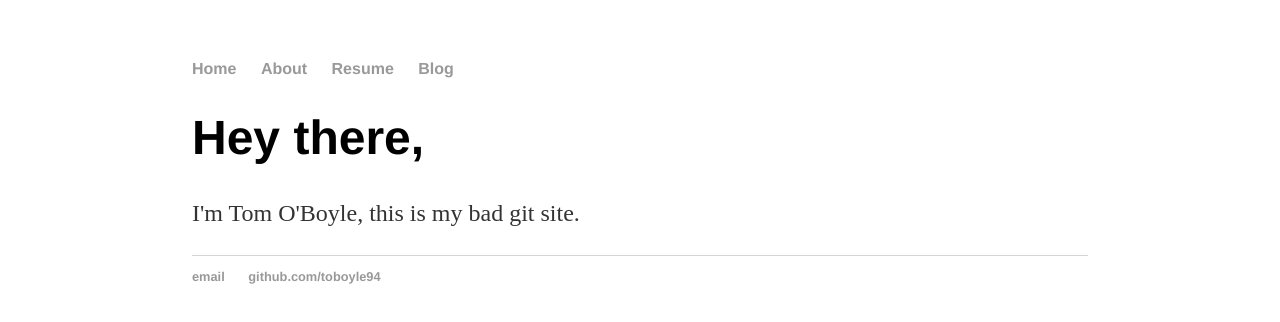
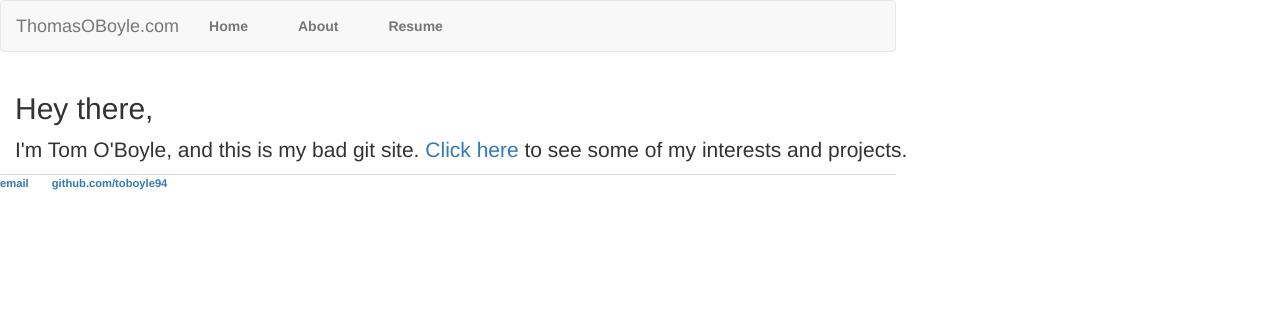
Before and after one commit to toboyle94/toboyle94.github.io, a plain HTML site: page index.html in a window 1280 px wide. Drawn offline with nearby package versions, Linux system fonts and the light colour scheme.

Commit message:
add bootstrap to header, use bootstrap navbar

```diff
--- a/index.html
+++ b/index.html
@@ -2,22 +2,32 @@
 <html>
   <head>
     <title>Thomas O'Boyle</title>
+    <meta charset="utf-8">
     <!-- main stylesheet -->
-        <link rel="stylesheet" type="text/css" href="/css/main.css">
+    <link rel="stylesheet" type="text/css" href="/css/main.css" />
+    <!-- bootstrap -->
+    <meta name="viewport" content="width=device-width, initial-scale=1">
+    <link rel="stylesheet" href="https://maxcdn.bootstrapcdn.com/bootstrap/3.3.7/css/bootstrap.min.css">
+    <script src="https://ajax.googleapis.com/ajax/libs/jquery/3.3.1/jquery.min.js"></script>
+    <script src="https://maxcdn.bootstrapcdn.com/bootstrap/3.3.7/js/bootstrap.min.js"></script>
   </head>
   <body>
-        <nav>
-            <ul>
-                <li><a href="/">Home</a></li>
+    <nav class="navbar navbar-default">
+      <div class="container-fluid">
+        <div class="navbar-header">
+          <a class="navbar-brand">ThomasOBoyle.com</a>
+        </div>
+        <ul class="nav navbar-nav">
+          <li><a class="active" href="/">Home</a></li>
           <li><a href="/about">About</a></li>
-                <li><a href="/cv">Resume</a></li>
-                <li><a href="/blog">Blog</a></li>
+          <li><a href="/resume">Resume</a></li>
         </ul>
+      </div>
     </nav>
     <div class="container">
       <div class="blurb">
-                <h1>Hey there,</h1>
-                <p>I'm Tom O'Boyle, this is my bad git site.</a></p>
+        <h2>Hey there,</h2>
+        <p>I'm Tom O'Boyle, and this is my bad git site. <a href="/about">Click here</a> to see some of my interests and projects.</p>
       </div>
     </div>
     <footer>
```
Lines whose indentation alone changed are shown as unchanged.
